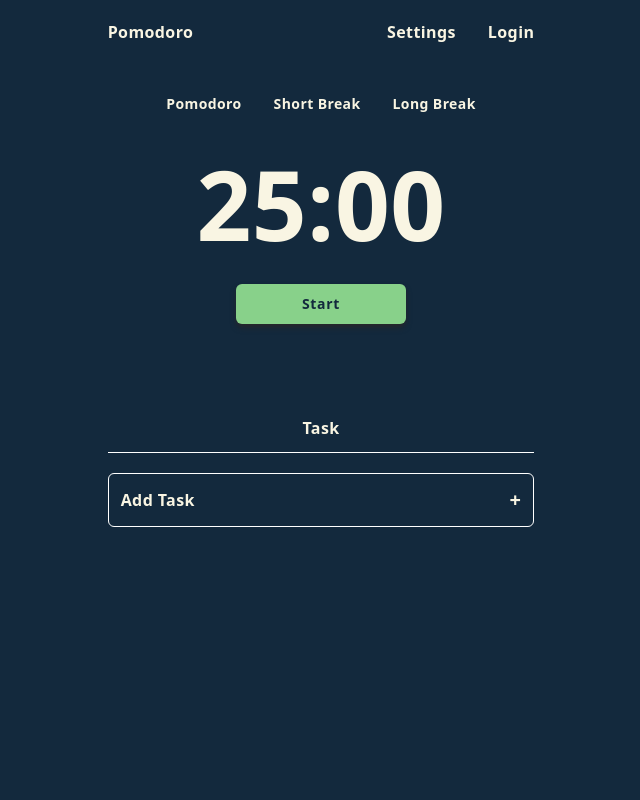
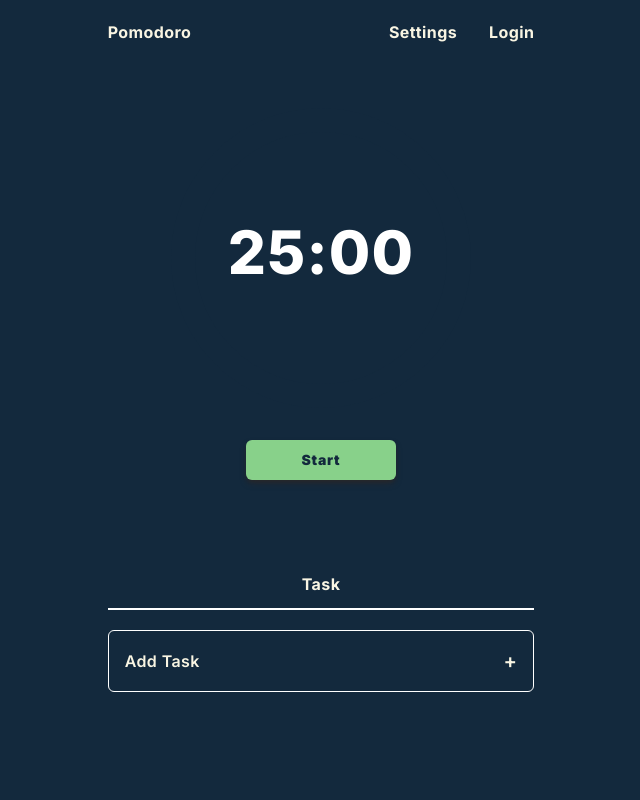
Before and after one commit to JoHena/Pomo-Fruit, a Next.js app: page / in a window 1280 px wide. Shown: the top 800 px of the page, without its empty margins (319-959 px from the left). Built offline with nearby package versions, Linux system fonts and the light colour scheme.

Commit message:
Feat: Add Timer

```diff
--- a/app/components/Pomodoro.tsx
+++ b/app/components/Pomodoro.tsx
@@ -10,6 +10,7 @@
 	return (
 		<>
 			<Navbar ticking={ticking} />
+
 			<section
 				className={twMerge(
 					"h-screen flex flex-col items-center tracking-wide gap-20 transition-colors duration-500",
@@ -21,7 +22,7 @@
 				<div className="w-1/3 flex flex-col gap-5">
 					<h2
 						className={twMerge(
-							"border-b text-center p-3",
+							"border-b-2 text-center p-3 font-bold",
 							ticking ? "border-[#13293D]" : "border-white"
 						)}
 					>
@@ -29,8 +30,10 @@
 					</h2>
 					<div
 						className={twMerge(
-							"p-3 rounded-md border-white border flex justify-between items-center text-l",
-							ticking ? "border-[#13293D]" : "border-white"
+							"p-4 rounded-md border-white border flex justify-between items-center text-l",
+							ticking
+								? "border-[#13293D] bg-[#13293D] text-white"
+								: "border-white"
 						)}
 					>
 						Add Task <span className="text-xl">+</span>
--- a/app/components/Timer.tsx
+++ b/app/components/Timer.tsx
@@ -2,6 +2,9 @@
 import React, { useEffect, useState } from "react";
 import { Button } from "@/components/ui/button";
 import { twMerge } from "tailwind-merge";
+import { CircularProgressbar, buildStyles } from "react-circular-progressbar";
+import "react-circular-progressbar/dist/styles.css";
+import { calculatePercentage } from "../helpers/PercentageCalc";
 
 interface ITimer {
 	ticking: boolean;
@@ -11,6 +14,7 @@
 export function Timer({ ticking, setTicking }: ITimer) {
 	const [minutes, setMinutes] = useState(25);
 	const [seconds, setSeconds] = useState(0);
+	const [percentage, setPercentage] = useState(0);
 
 	const clockTicking = () => {
 		if (minutes === 0 && seconds === 0) {
@@ -25,8 +29,11 @@
 
 	useEffect(() => {
 		const timer = setInterval(() => {
-			if (ticking) clockTicking();
-		}, 1000);
+			if (ticking) {
+				setPercentage(calculatePercentage(minutes + seconds * 0.01));
+				clockTicking();
+			}
+		}, 100);
 
 		return () => {
 			clearInterval(timer);
@@ -35,14 +42,18 @@
 
 	return (
 		<div className="flex flex-col gap-8 items-center">
-			<div className="flex justify-between">
-				<Button variant={"ghost"}>Pomodoro</Button>
-				<Button variant={"ghost"}>Short Break</Button>
-				<Button variant={"ghost"}>Long Break</Button>
-			</div>
-
 			<div className="text-8xl font-extrabold">
-				{minutes}:{seconds.toString().padStart(2, "0")}
+				<CircularProgressbar
+					styles={buildStyles({
+						textColor: ticking ? "#13293D" : "white",
+						pathColor: ticking
+							? "rgba(217, 219, 241, 1)"
+							: `rgba(136, 209, 138, 100)`,
+						trailColor: "#13293D",
+					})}
+					value={percentage}
+					text={`${minutes}:${seconds.toString().padStart(2, "0")}`}
+				/>
 			</div>
 
 			<Button
--- a/app/components/navbar.tsx
+++ b/app/components/navbar.tsx
@@ -5,7 +5,7 @@
 	return (
 		<div
 			className={twMerge(
-				"flex justify-center font-bold tracking-wide pt-5 pb-10 transition-colors duration-500",
+				"flex justify-center font-bold tracking-wide pt-5 pb-16 transition-colors duration-500",
 				ticking ? "bg-[#88D18A] text-[#13293D]" : "bg-[#13293D]"
 			)}
 		>
--- /dev/null
+++ b/app/helpers/PercentageCalc.tsx
@@ -0,0 +1,12 @@
+export function calculatePercentage(time: number) {
+	// Slope of the line
+	var slope = -100 / 25; // change in y / change in x
+
+	// Y-intercept
+	var yIntercept = 100;
+
+	// Calculate the percentage
+	var percentage = slope * time + yIntercept;
+
+	return percentage;
+}
--- a/app/layout.tsx
+++ b/app/layout.tsx
@@ -16,7 +16,7 @@
 }>) {
 	return (
 		<html lang="en">
-			<body className={(inter.className, "font-xl font-semibold")}>
+			<body className={`font-xl font-semibold ${inter.className}`}>
 				{children}
 			</body>
 		</html>
--- a/package.json
+++ b/package.json
@@ -17,6 +17,7 @@
     "lucide-react": "^0.323.0",
     "next": "14.1.0",
     "react": "^18",
+    "react-circular-progressbar": "^2.1.0",
     "react-dom": "^18",
     "tailwind-merge": "^2.2.1",
     "tailwindcss-animate": "^1.0.7"
```
Also changed, not shown: 1 other file (tests, documents, lock files or other folders).
